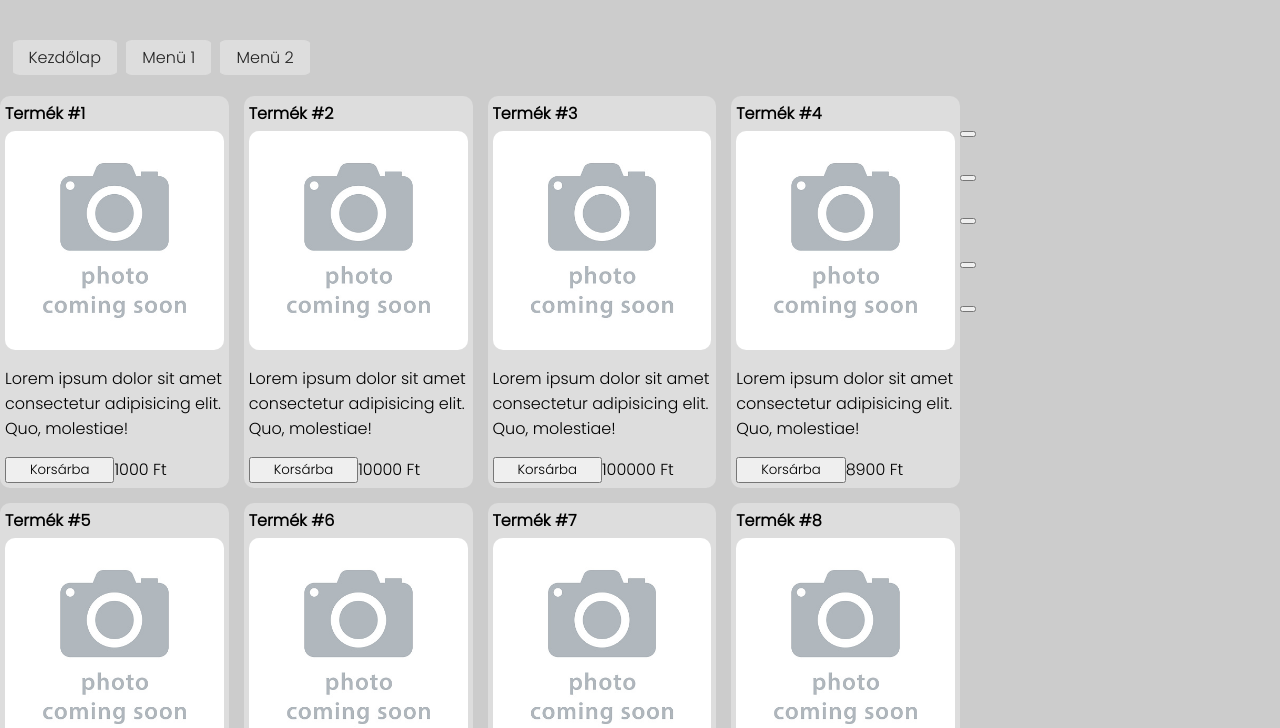
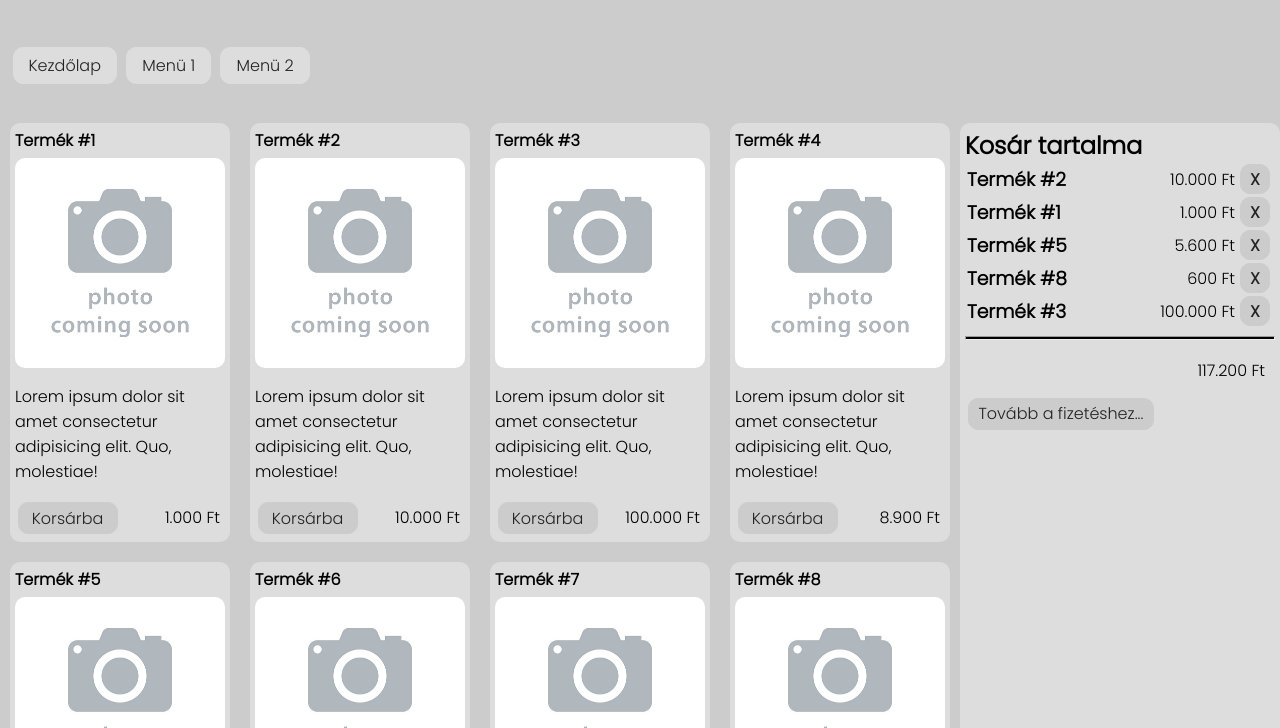
Before and after one commit to PetiDominik/webshop, a plain HTML site: page index.html in a window 1280 px wide. Shown: the part 72-800 px from the top of the page. Drawn offline with Linux system fonts and the light colour scheme.

Commit message:
formázások kész jóváhagyásra vár :)

```diff
--- a/index.html
+++ b/index.html
@@ -28,35 +28,35 @@
                 <img src="imgs/noimg.ipg.jpg" alt="Termék #1">
                 <p>Lorem ipsum dolor sit amet consectetur adipisicing elit. Quo, molestiae!</p>
                 <button>Korsárba</button>
-                <span>1000 Ft</span>
+                <span>1.000 Ft</span>
             </div>
             <div class="termek">
                 <h2>Termék #2</h2>
                 <img src="imgs/noimg.ipg.jpg" alt="Termék #2">
                 <p>Lorem ipsum dolor sit amet consectetur adipisicing elit. Quo, molestiae!</p>
                 <button>Korsárba</button>
-                <span>10000 Ft</span>
+                <span>10.000 Ft</span>
             </div>
             <div class="termek">
                 <h2>Termék #3</h2>
                 <img src="imgs/noimg.ipg.jpg" alt="Termék #3">
                 <p>Lorem ipsum dolor sit amet consectetur adipisicing elit. Quo, molestiae!</p>
                 <button>Korsárba</button>
-                <span>100000 Ft</span>
+                <span>100.000 Ft</span>
             </div>
             <div class="termek">
                 <h2>Termék #4</h2>
                 <img src="imgs/noimg.ipg.jpg" alt="Termék #4">
                 <p>Lorem ipsum dolor sit amet consectetur adipisicing elit. Quo, molestiae!</p>
                 <button>Korsárba</button>
-                <span>8900 Ft</span>
+                <span>8.900 Ft</span>
             </div>
             <div class="termek">
                 <h2>Termék #5</h2>
                 <img src="imgs/noimg.ipg.jpg" alt="Termék #5">
                 <p>Lorem ipsum dolor sit amet consectetur adipisicing elit. Quo, molestiae!</p>
                 <button>Korsárba</button>
-                <span>5600 Ft</span>
+                <span>5.600 Ft</span>
             </div>
             <div class="termek">
                 <h2>Termék #6</h2>
@@ -70,7 +70,7 @@
                 <img src="imgs/noimg.ipg.jpg" alt="Termék #7">
                 <p>Lorem ipsum dolor sit amet consectetur adipisicing elit. Quo, molestiae!</p>
                 <button>Korsárba</button>
-                <span>2500 Ft</span>
+                <span>2.500 Ft</span>
             </div>
             <div class="termek">
                 <h2>Termék #8</h2>
@@ -81,32 +81,35 @@
             </div>
         </article>
         <aside>
-            <h2></h2>
+            <h2>Kosár tartalma</h2>
             <div class="kosar">
-                <h3></h3>
-                <span></span>
-                <button></button>
+                <h3>Termék #2</h3>
+                <span>10.000 Ft</span>
+                <button class="removeFromCart">X</button>
             </div>
             <div class="kosar">
-                <h3></h3>
-                <span></span>
-                <button></button>
+                <h3>Termék #1</h3>
+                <span>1.000 Ft</span>
+                <button class="removeFromCart">X</button>
             </div>
             <div class="kosar">
-                <h3></h3>
-                <span></span>
-                <button></button>
+                <h3>Termék #5</h3>
+                <span>5.600 Ft</span>
+                <button class="removeFromCart">X</button>
             </div>
             <div class="kosar">
-                <h3></h3>
-                <span></span>
-                <button></button>
+                <h3>Termék #8</h3>
+                <span>600 Ft</span>
+                <button class="removeFromCart">X</button>
             </div>
             <div class="kosar">
-                <h3></h3>
-                <span></span>
-                <button></button>
+                <h3>Termék #3</h3>
+                <span>100.000 Ft</span>
+                <button class="removeFromCart">X</button>
             </div>
+            <hr/>
+            <span>117.200 Ft</span>
+            <button>Tovább a fizetéshez...</button>
         </aside>
         <footer>Péti Dominik</footer>
     </main>
--- a/style.css
+++ b/style.css
@@ -10,6 +10,21 @@ body {
     background-color: #ccc;
 }
 
+button {
+    background-color: #ccc;
+    padding: 2.5px 10px 2.5px 10px;
+    margin: 2.5px;
+    border-radius: 10px;
+    border: 1.8px solid #ccc;
+    color: #222;
+    text-decoration: none;
+    font-size: 1em;
+    transition: 0.5s;
+}
+button:hover {
+    background-color: #ddd;
+}
+
 main {
     display: grid;
     grid-template-columns: 3fr 1fr;
@@ -18,6 +33,8 @@ main {
                          "a as"
                          "f f";
     width: 100%;
+    max-width: 1920px;
+    margin: 0 auto 0 auto;
 }
 
 header {
@@ -39,10 +56,11 @@ nav ul li{
     list-style-type: none;
 }
 nav ul li a, nav ul li a:visited{
+    display: inline-block;
     background-color: #ddd;
+    margin: 2.5px;
     padding: 5px 15px 5px 15px;
-    margin: 2.5px;
-    border-radius: 10%;
+    border-radius: 10px;
     border: 1.8px solid #ddd;
     color: #222;
     text-decoration: none;
@@ -57,16 +75,20 @@ article {
     grid-area: a;
     display: grid;
     grid-template-columns: 1fr 1fr 1fr 1fr;
-    gap: 15px;
 }
 
 article .termek {
+    box-sizing: content-box;
     background-color: #ddd;
     padding: 5px;
+    margin: 10px;
     border-radius: 10px;
     display: grid;
     grid-template-columns: 50% 50%;
-    grid-template-areas: "nev_ nev_" "img_ img_" "p_ p_" "button_ span_";
+    grid-template-areas: "nev_ nev_"
+                         "img_ img_"
+                         "p_ p_"
+                         "button_ span_";
 }
 article .termek h2 {
     grid-area: nev_;
@@ -86,30 +108,84 @@ article .termek button {
 }
 article .termek span {
     grid-area: span_;
+    text-align: right;
+    padding: 5px;
 }
 
 aside {
     grid-area: as;
+    background-color: #ddd;
+    padding: 5px;
+    border-radius: 10px;
+    margin-top: 10px;
+    margin-bottom: 10px;
+}
+aside .kosar {
+    display: grid;
+    grid-template-columns: auto auto 40px;
+}
+aside .kosar h3{
+    margin: 2px;
+}
+aside .kosar .removeFromCart{
+    width: 30px;
+    height: 30px;
+    margin: auto;
+    padding: 0;
+    font-weight: bold;
+}
+aside .kosar span {
+    text-align: right;
+    position: relative;
+    margin: auto 0 auto 0;
+}
+aside h2 {
+    margin: 0;
+    font-size: 1.5em;
+}
+aside>span {
+    float: right;
+    margin: 10px;
+}
+aside>button {
+    margin-top: 50px;
 }
 
 footer {
     grid-area: f;
+    text-align: center;
 }
 
-@media only screen and (max-width: 700px) {
+button{
+    cursor: pointer;
+}
+
+hr {
+    background-color: #000;
+    height: 4px;
+}
+
+
+
+/*--------------------------------------------------*/
+@media only screen and (max-width: 1100px) {
+
     main {
-        display: grid;
         grid-template-columns: 2fr 1fr;
         grid-template-areas: "h h"
                              "n n"
                              "a as"
                              "f f";
     }
+
+    article {
+        grid-template-columns: 1fr 1fr;
+    }
 }
 
-@media only screen and (max-width: 400px) {
+@media only screen and (max-width: 650px) {
+
     main {
-        display: grid;
         grid-template-columns: 1fr;
         grid-template-areas: "h"
                              "n"
@@ -117,4 +193,18 @@ footer {
                              "as"
                              "f";
     }
+    article {
+        grid-template-columns: 1fr 1fr;
+    }
+}
+
+@media only screen and (max-width: 500px) {
+
+    nav ul li{
+        display: block;
+    }
+
+    article {
+        grid-template-columns: 1fr;
+    }
   }
```
